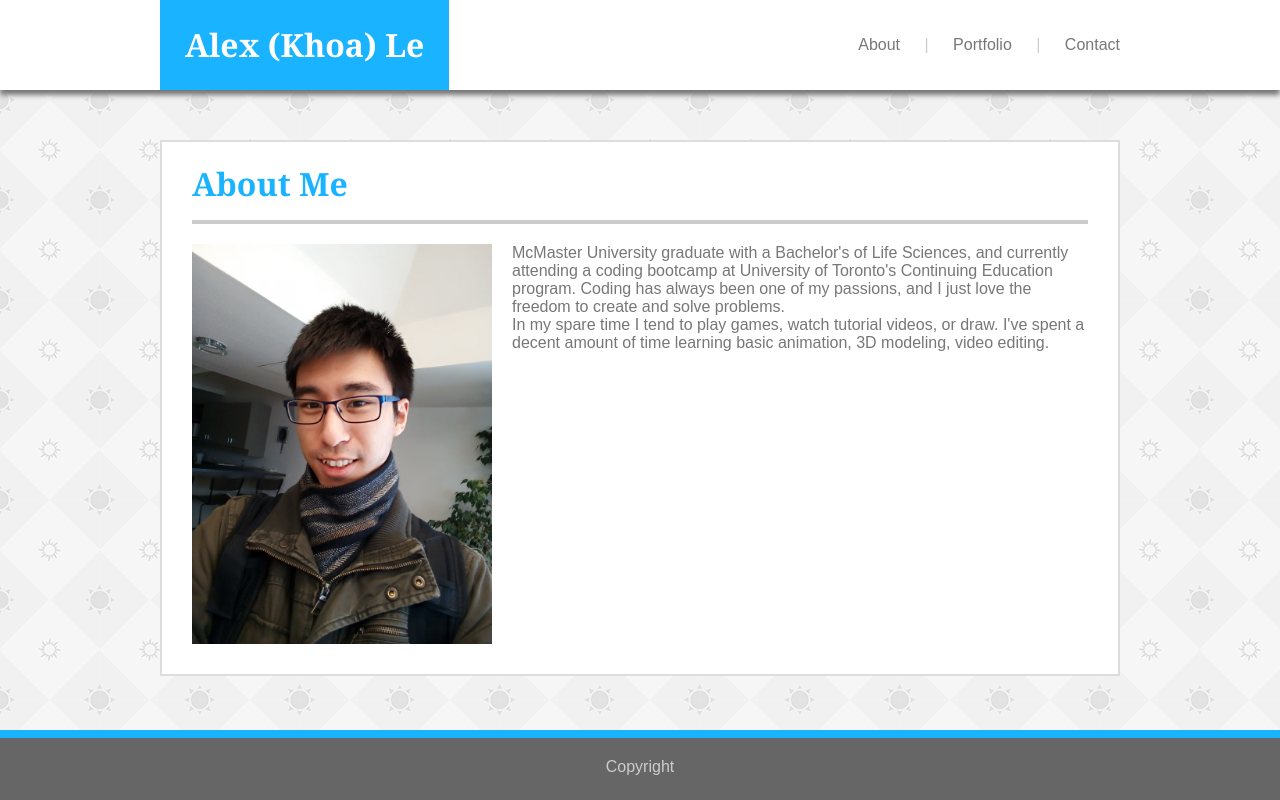
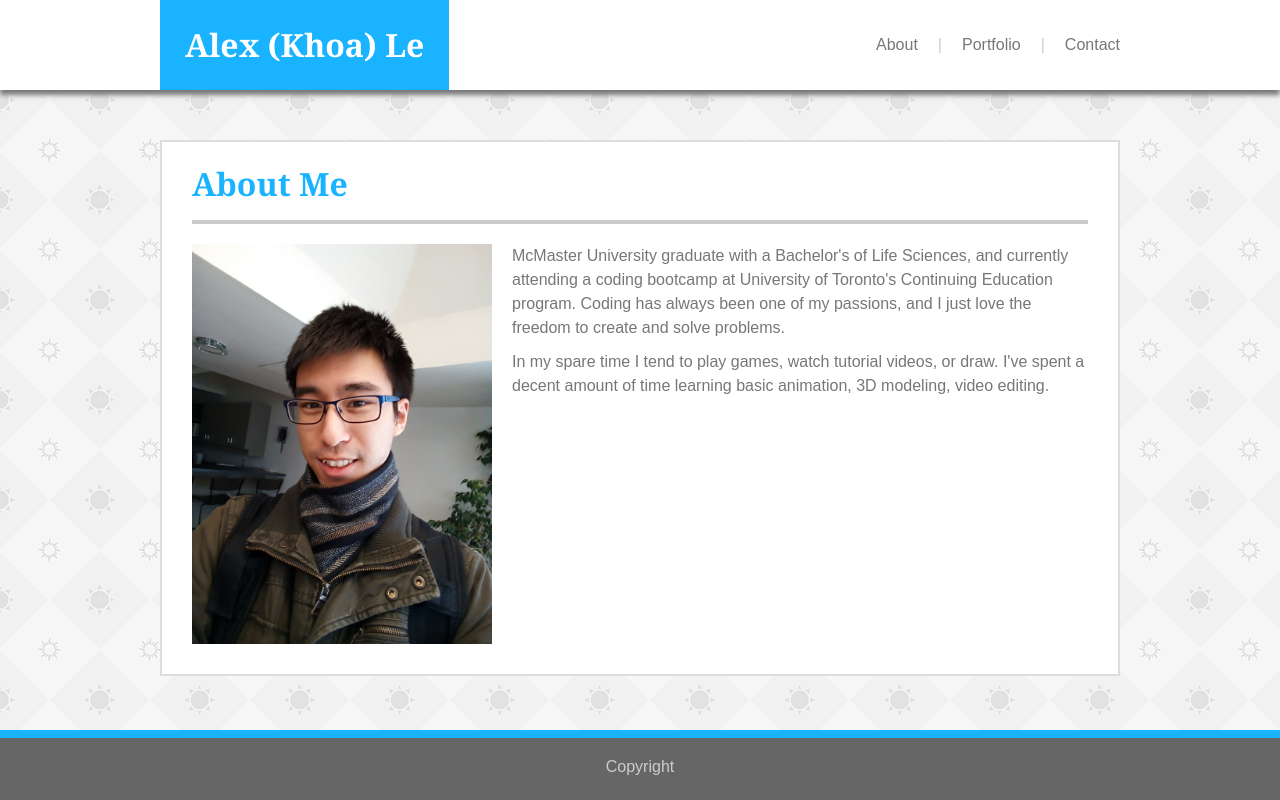
Before and after one commit to DreissenZulu/DreissenZulu, a plain HTML site: page index.html in a window 1280 px wide. Drawn offline with Linux system fonts and the light colour scheme.

Commit message:
Adjusted styles to incorporate flex

```diff
--- a/assets/css/style.css
+++ b/assets/css/style.css
@@ -25,7 +25,8 @@ header {
 }
 
 .navBar {
-    float: right;
+    display: flex;
+    justify-content: flex-end;
     color: #cccccc;
     line-height: 90px;
 }
@@ -64,6 +65,11 @@ h2 {
     font-size: 24pt;
     padding: 20px 0 15px 0;
     color: #1ab3ff;
+}
+
+p {
+    line-height: 24px;
+    margin-bottom: 10px;
 }
 
 hr {
@@ -110,7 +116,6 @@ hr {
 .container {
     position: relative;
     width: 200px;
-    float: left;
     margin-bottom: 20px;
 }
 
```
